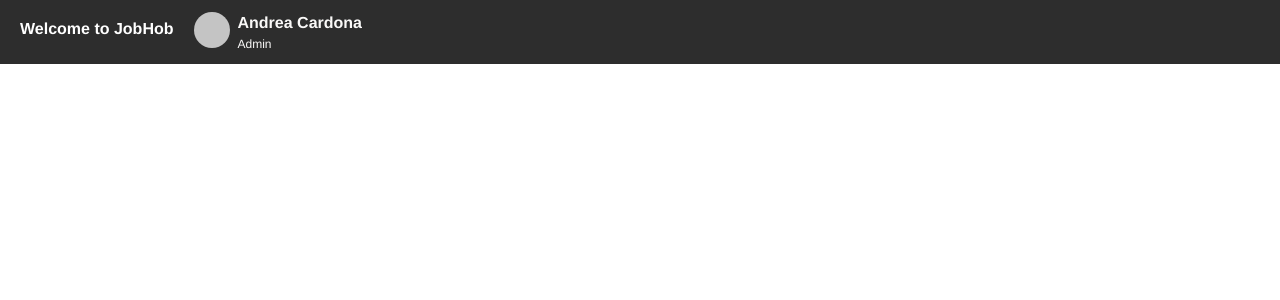
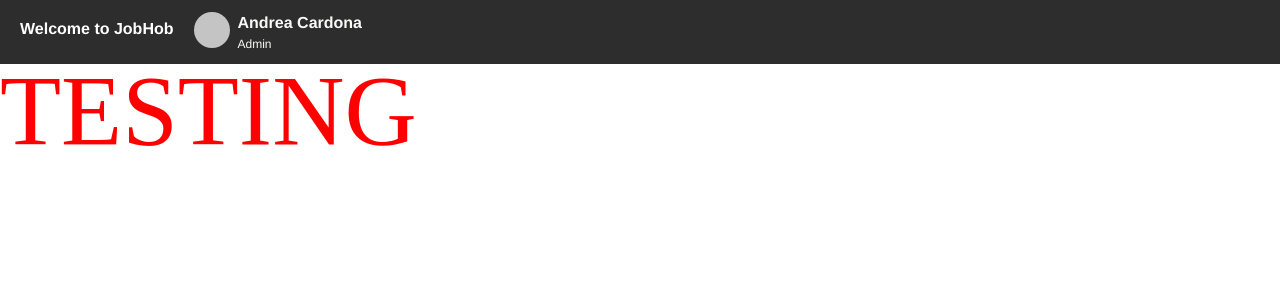
Before and after one commit to andreancardona/job-app, a React (Create React App) app: page / in a window 1280 px wide. Shown: the top 300 px of the page. Built offline with nearby package versions, Linux system fonts and the light colour scheme.

Commit message:
update(jobTile): created jobTile component

```diff
--- a/src/components/App.js
+++ b/src/components/App.js
@@ -1,4 +1,5 @@
-import Navigation from './Navigation'
+import Navigation from './Navigation';
+import JobTile from './JobTile';
 import '../styles/App.css';
 
 function App() {
@@ -6,6 +7,8 @@ function App() {
     <div className="App">
       <div className="banner" role="banner">
         <Navigation />
+        {/* Jobs title and add jobs functionality */}
+        <JobTile />
       </div>
     </div>
   );
--- /dev/null
+++ b/src/components/JobTile.js
@@ -0,0 +1,11 @@
+import '../styles/JobTile.css';
+
+function JobTile() {
+  return (
+    <div className="job-tile">
+        TESTING
+    </div>
+  );
+}
+
+export default JobTile;
--- a/src/components/Navigation.js
+++ b/src/components/Navigation.js
@@ -1,7 +1,7 @@
 import profilePlaceholder from '../images/profilePlaceholder.svg';
 import '../styles/Navigation.css';
 
-function App() {
+function Navigation() {
   return (
     <div className="nav-container">
       <div className="header" tabIndex="0" >Welcome to JobHob</div>
@@ -14,4 +14,4 @@ function App() {
 );
 }
 
-export default App;
+export default Navigation;
--- /dev/null
+++ b/src/styles/JobTile.css
@@ -0,0 +1,4 @@
+.job-tile {
+  font-size: 100px;
+  color: red;
+}
```
Lines whose indentation alone changed are shown as unchanged.
